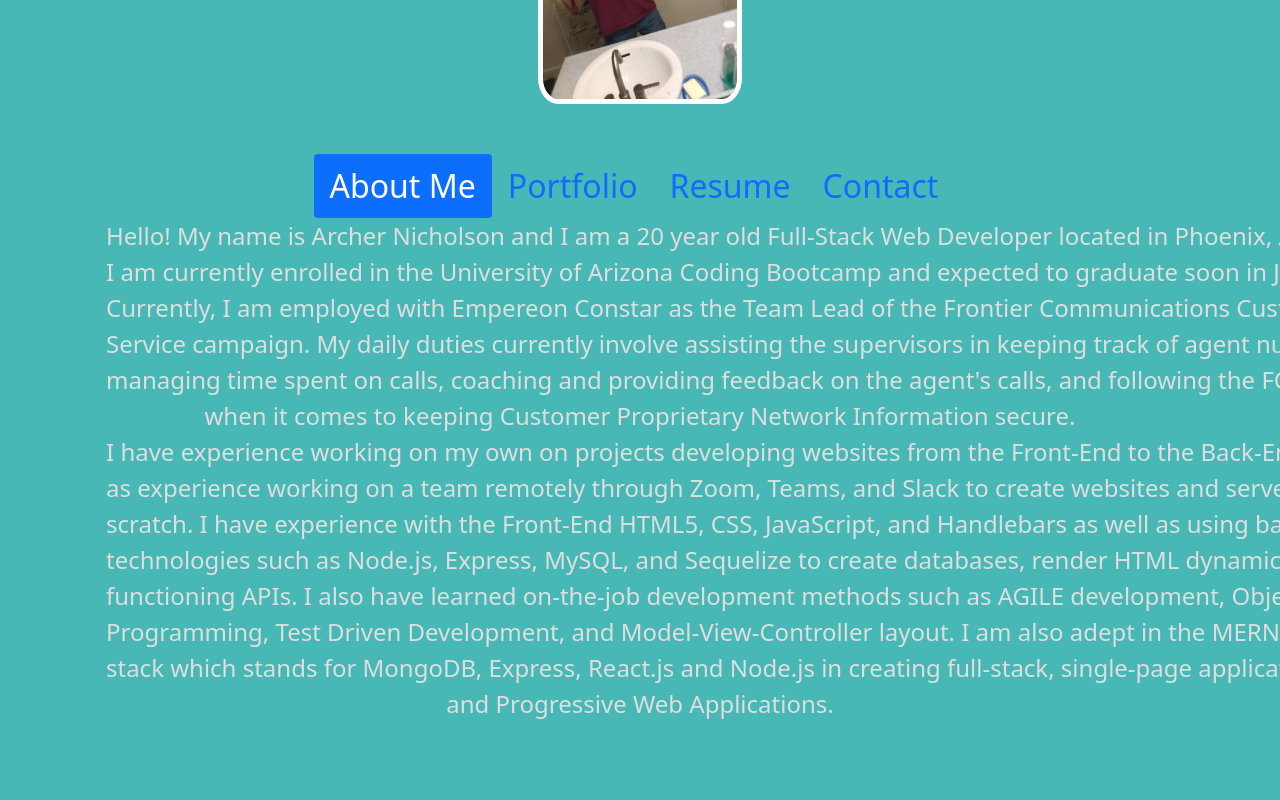
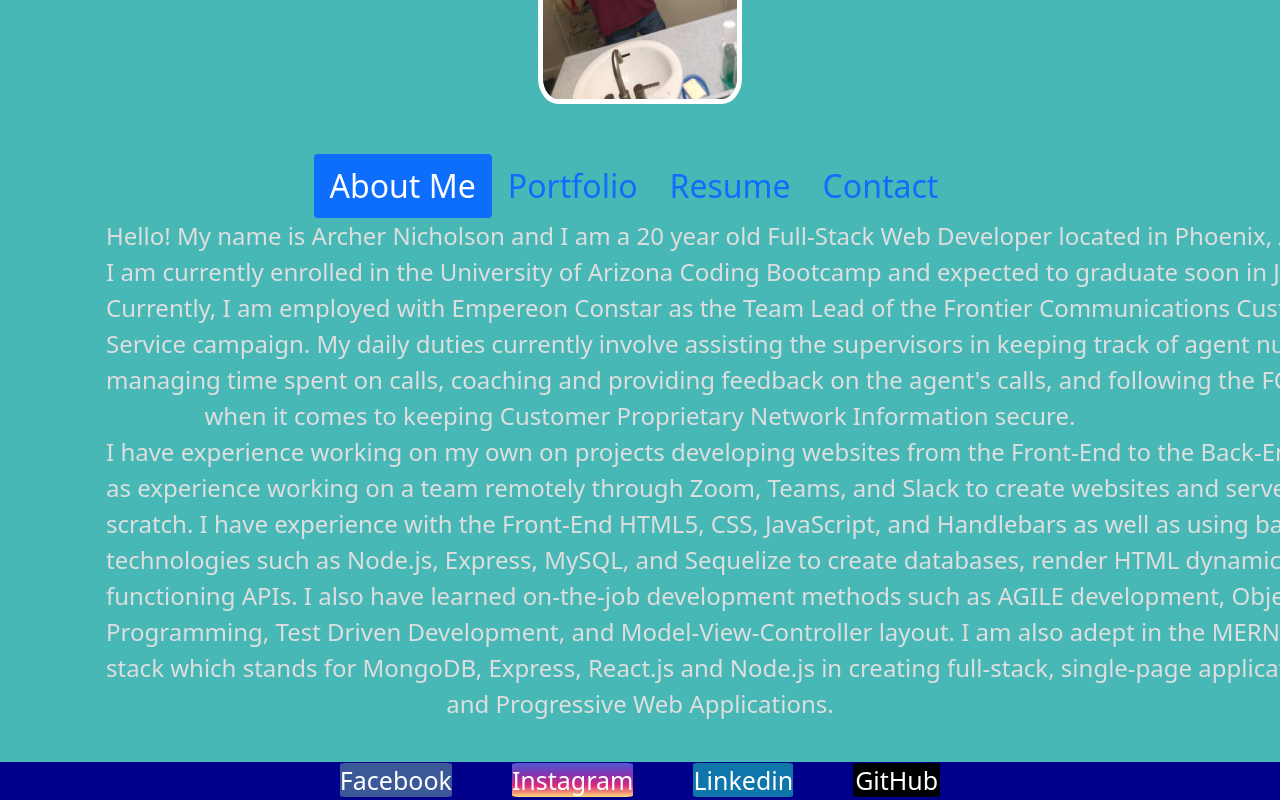
Before and after one commit to mrarcher2000/react-portfolio, a React (Create React App) app: page / in a window 1280 px wide. Shown: the part 286-1086 px from the top of the page. Before the commit the page ends 1024 px from the top, so only its background shows below. Built offline with nearby package versions, Linux system fonts and the light colour scheme.

Commit message:
footer links

```diff
--- a/package.json
+++ b/package.json
@@ -3,6 +3,8 @@
   "version": "0.1.0",
   "private": true,
   "dependencies": {
+    "@fortawesome/fontawesome-svg-core": "^1.2.35",
+    "@fortawesome/react-fontawesome": "^0.1.14",
     "@popperjs/core": "^2.9.2",
     "@testing-library/jest-dom": "^5.14.1",
     "@testing-library/react": "^11.2.7",
@@ -11,6 +13,7 @@
     "react": "^17.0.2",
     "react-bootstrap": "^1.6.1",
     "react-dom": "^17.0.2",
+    "react-icons": "^4.2.0",
     "react-scripts": "4.0.3",
     "web-vitals": "^1.1.2"
   },
--- a/src/App.css
+++ b/src/App.css
@@ -115,3 +115,52 @@ body {
 .resume-block {
     padding: 15px;
 }
+
+.footer {
+    background-color: darkblue;
+    width: 100%;
+    display: flex;
+    align-items: center;
+    justify-content: center;
+}
+
+.fa {
+    width: 100px;
+    height: 50px;
+    font-size: 25px;
+    border-radius: 5%;
+    text-decoration: none;
+    text-align: center;
+    margin: 30px;
+}
+
+.fa:hover {
+    opacity: 0.90;
+    color: black;
+}
+
+
+.fa-facebook {
+    background-color: #3B5998;
+    color: white;
+}
+
+.fa-instagram {
+    background: linear-gradient(#515BD4, #8134AF, #DD2A7B, #FEdA77);
+    color: white;
+}
+
+.fa-linkedin {
+    background: #0E76AB;
+    color: white;
+}
+
+.fa-github {
+    background: black;
+    color: white;
+    padding: 0px 2px 0px 2px;
+}
+
+.fa-github:hover {
+    color: lightgray;
+}
--- a/src/App.js
+++ b/src/App.js
@@ -3,6 +3,7 @@ import { Container, Row } from 'react-bootstrap';
 import Header from './components/Header';
 import Navigation from './components/Navigation';
 import AboutMe from './components/AboutMe';
+import Footer from './components/Footer';
 import './App.css'
 
 function App() {
@@ -39,8 +40,12 @@ function App() {
           <Navigation />
           <br />
 
+          <br />
+
         </Row>
+        <br/>
       </Container>
+      <Footer />
     </div>
   );
 }
--- /dev/null
+++ b/src/components/Footer/index.js
@@ -0,0 +1,26 @@
+import React from 'react';
+import { Container, Row, Col } from 'react-bootstrap';
+import 'bootstrap/dist/css/bootstrap.css';
+
+
+function Footer() {
+
+
+
+    return (
+        <div className="footer">
+
+
+            <div class="footer-links">
+                <a href="https://www.facebook.com/archer.nicholson.5/" class="fa fa-facebook" target="_blank">Facebook</a>
+                <a href="https://www.instagram.com/mr_archer_/" class="fa fa-instagram" target="_blank">Instagram</a>
+                <a href="https://www.linkedin.com/in/archer-nicholson-554829204/" class="fa fa-linkedin" target="_blank">Linkedin</a>
+                <a href="https://github.com/mrarcher2000" class="fa fa-github" target="_blank">GitHub</a>
+            </div>
+        </div>
+    )
+
+}
+
+
+export default Footer;
--- a/src/index.js
+++ b/src/index.js
@@ -3,6 +3,7 @@ import ReactDOM from 'react-dom';
 import './index.css';
 import App from './App';
 import reportWebVitals from './reportWebVitals';
+
 
 ReactDOM.render(
   <React.StrictMode>
```
Also changed, not shown: 1 other file (tests, documents, lock files or other folders).
